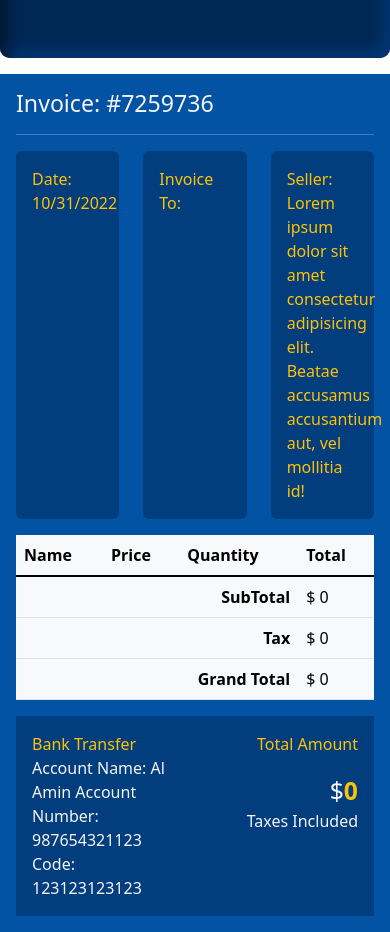
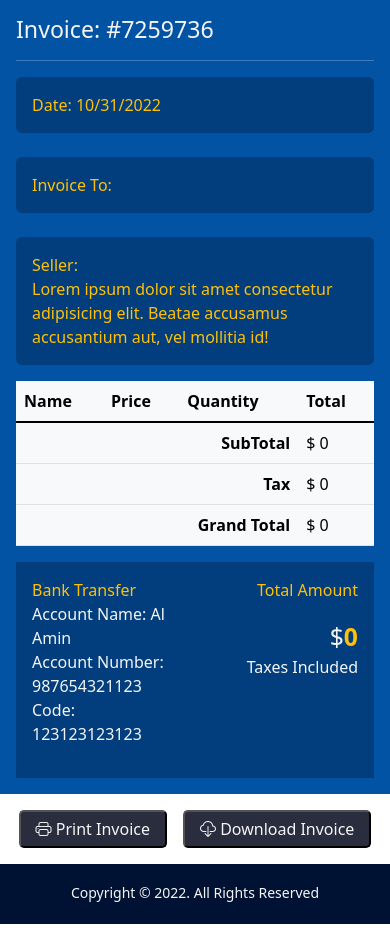
Before and after one commit to Al-Amin931761/invoice, a plain HTML site: page index.html in a window 390 px wide. Shown: the part 573-1505 px from the top of the page. Drawn offline with nearby package versions, Linux system fonts and the light colour scheme.

Commit message:
responsive

```diff
--- a/css/style.css
+++ b/css/style.css
@@ -35,3 +35,40 @@ body {
     box-shadow: inset 7px 7px 14px #001630,
         inset -7px -7px 14px #003a7a;
 }
+
+.print-button,
+.download-button {
+    color: whitesmoke;
+    background-color: #292D3E;
+    border-radius: 5px;
+    padding: 5px 15px;
+    cursor: pointer;
+    transition: all .5s ease-in-out;
+}
+
+.print-button:hover,
+.download-button:hover {
+    box-shadow: 1px 1px #53a7ea, 2px 2px #53a7ea, 3px 3px #53a7ea;
+    transform: translateX(-3px);
+}
+
+/* responsive input */
+@media only screen and (max-width: 576px) {
+    .input-size {
+        width: 100% !important;
+    }
+
+}
+
+@media only screen and (min-width:577px) and (max-width:992px) {
+    .input-size {
+        width: 100% !important;
+    }
+}
+
+@media only screen and (min-width: 993px) {
+    .input-size {
+        width: 75% !important;
+        margin: 0 auto;
+    }
+}
--- a/index.html
+++ b/index.html
@@ -26,14 +26,14 @@
     <!-- input card -->
     <section class="mt-3 color-2 input-card">
         <p class="text-center color-1 p-3">Please enter the data...</p>
-        <div class="input-group input-group-lg px-3 pb-3 w-75 mx-auto">
+        <div class="input-size input-group input-group-sm px-3 pb-3">
             <span class="input-group-text" id="inputGroup-sizing-lg">Buyer Details</span>
             <textarea class="form-control" id="buyer-details-input" rows="2"></textarea>
             <button class="btn btn-primary" id="detail-submit-button">Submit</button>
         </div>
 
         <p class="text-center color-1 py-3">Enter the item details...</p>
-        <div class="px-3 mt-3 w-50 mx-auto">
+        <div class="input-size px-3 mt-3">
             <div class="input-group mb-3">
                 <span class="input-group-text" id="inputGroup-sizing-default">Item Name</span>
                 <input id="item-name-input" type="text" class="form-control" aria-label="Sizing example input"
@@ -67,12 +67,12 @@
         <h3 class="text-color">Invoice: #7259736</h3>
         <hr class="text-color">
 
-        <div class="row row-cols-3 g-4">
-            <div class="col">
+        <div class="row g-4">
+            <div class="col-sm-12 col-md-6 col-lg-4">
                 <div class="color-4 p-3 rounded text-warning h-100">Date: <span id="show-date"></span></div>
             </div>
 
-            <div class="col">
+            <div class="col-sm-12 col-md-6 col-lg-4">
                 <div class="color-4 p-3 rounded text-warning h-100">
                     <span class='text-warning'>
                         Invoice To:
@@ -81,7 +81,7 @@
                 </div>
             </div>
 
-            <div class="col">
+            <div class="col-sm-12 col-md-6 col-lg-4">
                 <div class="color-4 p-3 rounded text-warning h-100">
                     <span class='text-warning'>
                         Seller:
@@ -104,15 +104,8 @@
                         <th scope="col">Total</th>
                     </tr>
                 </thead>
-                <tbody id="table-info" class="table-group-divider">
-                    <!-- <tr>
-                        <th scope="row">1</th>
-                        <td>Mark</td>
-                        <td>Otto</td>
-                        <td>@mdo</td>
-                    </tr> -->
+                <tbody id="table-info" class="table-group-divider"></tbody>
 
-                </tbody>
                 <tbody class="table-group-divider">
                     <tr>
                         <td colspan="3" class="fw-bold text-end">SubTotal</td>
@@ -135,7 +128,7 @@
                 <div class="col">
                     <span class='text-warning'>Bank Transfer</span>
                     <br>
-                    <span>Account Name: Al Amin Account Number: 987654321123 Code: 123123123123</span>
+                    <p>Account Name: Al Amin <br> Account Number: 987654321123 <br>Code: 123123123123</p>
                 </div>
 
                 <div class="col">
@@ -148,8 +141,17 @@
                     </div>
                 </div>
             </div>
+        </div>
     </section>
 
+    <section class="d-flex justify-content-center mt-3">
+        <button class="me-3 ms-1 print-button"><i class="bi bi-printer"></i> Print Invoice</button>
+        <button class="download-button me-1"><i class="bi bi-cloud-download"></i> Download Invoice</button>
+    </section>
+    <footer class="mt-3 color-1 pt-3 pb-1">
+        <p class="text-center"><small>Copyright &copy; 2022. All Rights
+                Reserved</small></p>
+    </footer>
     <!-- bootstrap -->
     <script src="https://cdn.jsdelivr.net/npm/bootstrap@5.2.2/dist/js/bootstrap.bundle.min.js"
         integrity="sha384-OERcA2EqjJCMA+/3y+gxIOqMEjwtxJY7qPCqsdltbNJuaOe923+mo//f6V8Qbsw3"
--- a/js/app.js
+++ b/js/app.js
@@ -20,6 +20,10 @@ addDetailsButton.addEventListener('click', function () {
     const itemName = document.getElementById('item-name-input');
     const itemPrice = document.getElementById('item-price-input');
     const itemQuantity = document.getElementById('item-quantity-input');
+
+    if (itemName.value == '' || itemPrice.value < 0 || itemQuantity.value < 0) {
+        return;
+    }
 
     // table data
     const tableInfo = document.getElementById('table-info');
```
